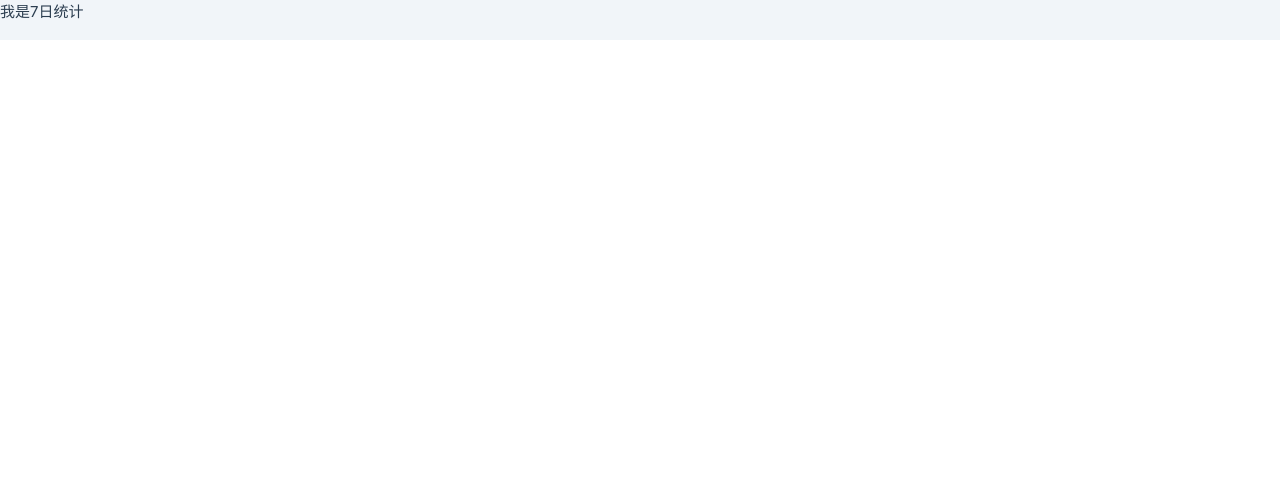
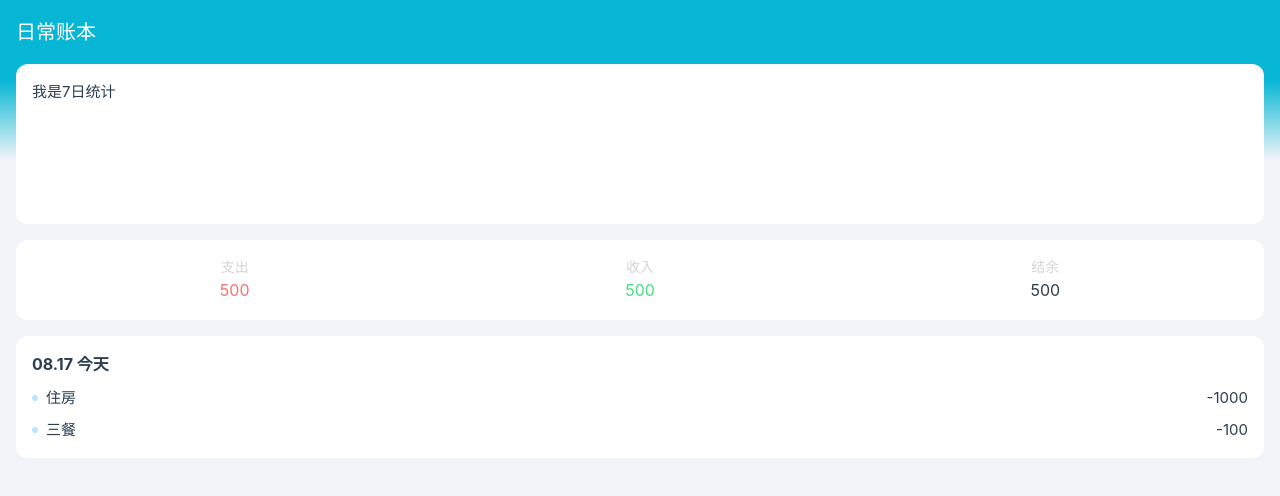
Before and after one commit to uphg/mangosteen-fe, a Vue app: page / in a window 1280 px wide. Shown: the top 496 px of the page. Built offline with nearby package versions, Linux system fonts and the light colour scheme.

Commit message:
feat: Home page

```diff
--- a/src/App.vue
+++ b/src/App.vue
@@ -3,7 +3,7 @@ import { RouterLink, RouterView } from 'vue-router'
 </script>
 
 <template>
-  <div class="bg-slate-100">
+  <div class="min-h-screen bg-slate-100">
     <RouterView />
   </div>
 </template>
--- a/src/assets/main.css
+++ b/src/assets/main.css
@@ -2,4 +2,5 @@
 
 #app {
   font-weight: normal;
+  box-sizing: border-box;
 }
--- a/src/views/Home.vue
+++ b/src/views/Home.vue
@@ -1,10 +1,50 @@
 <script setup lang="ts">
+import { ref } from 'vue'
+
+const list = ref([
+  { text: '住房', value: -1000 },
+  { text: '三餐', value: -100 },
+])
 </script>
 
 <template>
-  <main>
-    <section class="h-10 border-rd-2 bg-while">
-      我是7日统计
-    </section>
+  <main class="">
+    <div>
+      <div class="h-20 bg-cyan-500"></div>
+      <div class="h-20" style="background: linear-gradient(#06b6d4, rgba(0, 0, 0, 0));"></div>
+    </div>
+    <div class="flex flex-col p-4 gap-4 m-t--40">
+      <h2 class="font-size-5 c-white">日常账本</h2>
+      <section class="h-40 border-rd-3 bg-white p-4">
+        我是7日统计
+      </section>
+      <section class="h-20 border-rd-3 bg-white p-4 flex">
+        <div class="w1/3">
+          <div class="font-size-3.5 c-neutral-300 text-center">支出</div>
+          <div class="font-size-4 c-red text-center">500</div>
+        </div>
+        <div class="w1/3">
+          <div class="font-size-3.5 c-neutral-300 text-center">收入</div>
+          <div class="font-size-4 c-green text-center">500</div>
+        </div>
+        <div class="w1/3">
+          <div class="font-size-3.5 c-neutral-300 text-center">结余</div>
+          <div class="font-size-4 text-center">500</div>
+        </div>
+      </section>
+      <section class="border-rd-3 bg-white p-4">
+        <h2 class="font-size-4 font-700 p-b-2">08.17 今天</h2>
+        <div class="flex flex-col gap-2">
+          <div v-for="item, index in list" :key="index" class="flex flex-items-center ">
+            <span class="h-1.5 w-1.5 border-rd-0.75 bg-light-blue-200"></span>
+            <span class="m-l-2">{{ item.text }}</span>
+            <span class="m-l-auto">{{ item.value }}</span>
+          </div>
+        </div>
+      </section>
+      <div class="w-4 h-4 border-rd-2 bg-">
+
+      </div>
+    </div>
   </main>
 </template>
--- a/uno.config.ts
+++ b/uno.config.ts
@@ -1,5 +1,8 @@
-import { defineConfig } from 'unocss'
+import { Preset, defineConfig, presetAttributify, presetUno } from 'unocss'
 
 export default defineConfig({
   // ...UnoCSS options
+  presets: [
+    presetUno(),
+  ]
 })
```
Also changed, not shown: .eslintrc.cjs.
